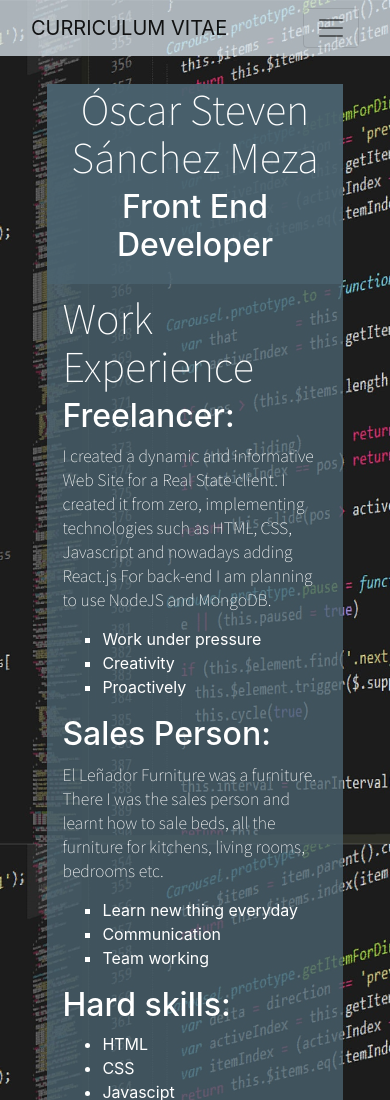
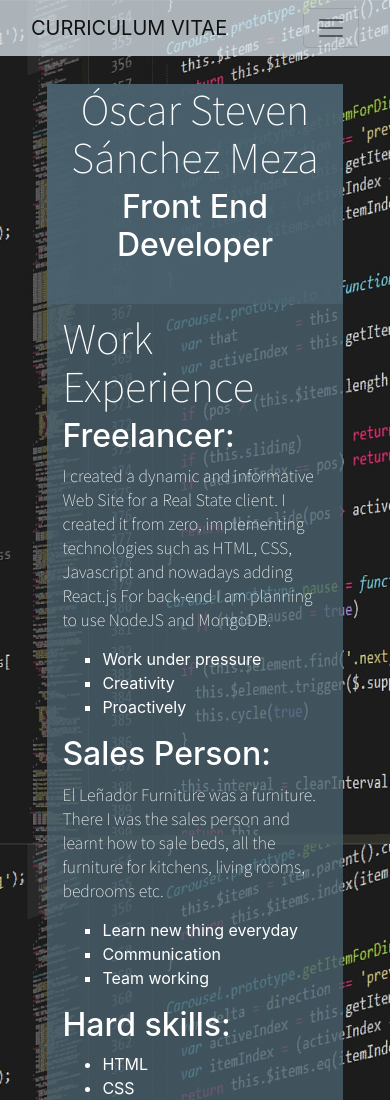
Before and after one commit to Oscars97/blog, a plain HTML site: page index.html in a window 390 px wide. Shown: the top 1100 px of the page. Drawn offline with nearby package versions, Linux system fonts and the light colour scheme; a web font is replaced by a local one.

Commit message:
second one 07 11 2020

```diff
--- a/css/index.css
+++ b/css/index.css
@@ -32,7 +32,6 @@ p{
 .main{
     line-height: 1%;
     height: 100px;
-    max-height: 200px;
     background-color: #4b6370c7;
     text-align: center;
     margin-bottom: 3%;
@@ -95,6 +94,6 @@ input{
         margin-top: 10%;
     }
     .main{
-        height: 200px;
+        height: 220px;
     }
 }
```
